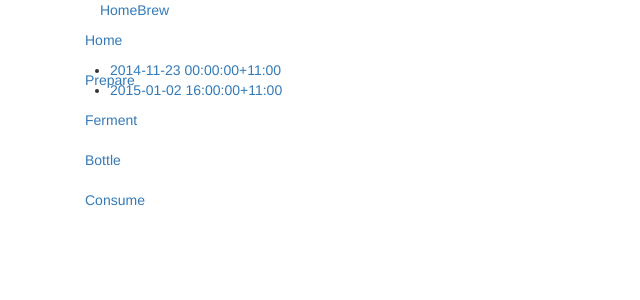
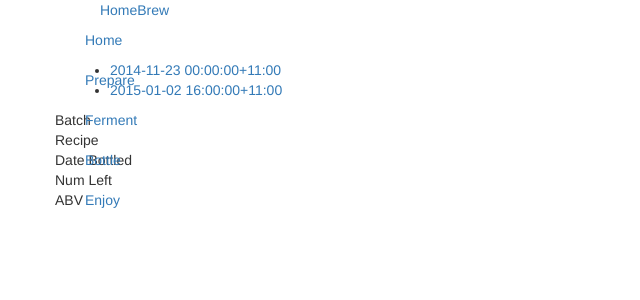
Before and after one commit to ByronCon/home, a Django app: page /brew/bottle/ in a window 1280 px wide. Shown: the top 300 px of the page, without its empty margins (0-640 px from the left). Run offline with Django 3.2, Linux system fonts and the light colour scheme; data comes from the database, SQL or seed files in the repository; some libraries are stand-ins or nearby versions.

Commit message:
DB Changes

```diff
--- a/brew/models.py
+++ b/brew/models.py
@@ -134,10 +134,27 @@ class Bottling(models.Model):
         "Return days since bottled"
         return (timezone.now() - self.date).days
 
+    @property
+    def all_gone(self):
+        """ Are there any beers left? """
+        return self.num_remaining > 0
+        #return false
+
+
     batch = models.ForeignKey(Batch)
     final_measurement = models.ForeignKey(Measurement)
     date = models.DateTimeField('date bottled')
     bottle_type = models.ForeignKey(BottleType)
     num_bottles = models.IntegerField(default=0)
+    num_bottled = models.IntegerField(default=0)
+    num_remaining = models.IntegerField(default=0)
     markings = models.CharField(max_length=10, blank=True, null=True)
     notes = models.CharField(max_length=200, blank=True, null=True)
+
+
+class Sampling(models.Model):
+    """What does the beer taste like"""
+    bottling = models.ForeignKey(Bottling)
+    date = models.DateTimeField('date sampled')
+    rating = models.IntegerField(default=0)
+    comment = models.CharField(max_length=200, blank=True, null=True)
--- a/brew/templates/brew/base.html
+++ b/brew/templates/brew/base.html
@@ -52,7 +52,7 @@
               <li><a href="{% url 'brew:recipe_index' %}">Prepare</a></li>
               <li><a href="{% url 'brew:batch_index' %}">Ferment</a></li>
               <li><a href="{% url 'brew:bottling_index' %}">Bottle</a></li>
-              <li><a href="{% url 'brew:bottling_index' %}">Consume</a></li>
+              <li><a href="{% url 'brew:bottling_index' %}">Enjoy</a></li>
             </ul>
           </div><!--/.nav-collapse -->
         </div>
--- a/brew/templates/brew/bottling_list.html
+++ b/brew/templates/brew/bottling_list.html
@@ -9,6 +9,15 @@
             <li><a href="{% url 'brew:bottling_detail' bottling.id %}"> {{ bottling }}</a></li>
         {% endfor %}
         </ul>
+
+        <div class="row">
+            <div class="span2">Batch</div>
+            <div class="span2">Recipe</div>
+            <div class="span2">Date Bottled</div>
+            <div class="span1">Num Left</div>
+            <div class="span1">ABV</div>
+
+        </div>
     {% else %}
         <p>No bottlings defined.</p>
     {% endif %}
```
